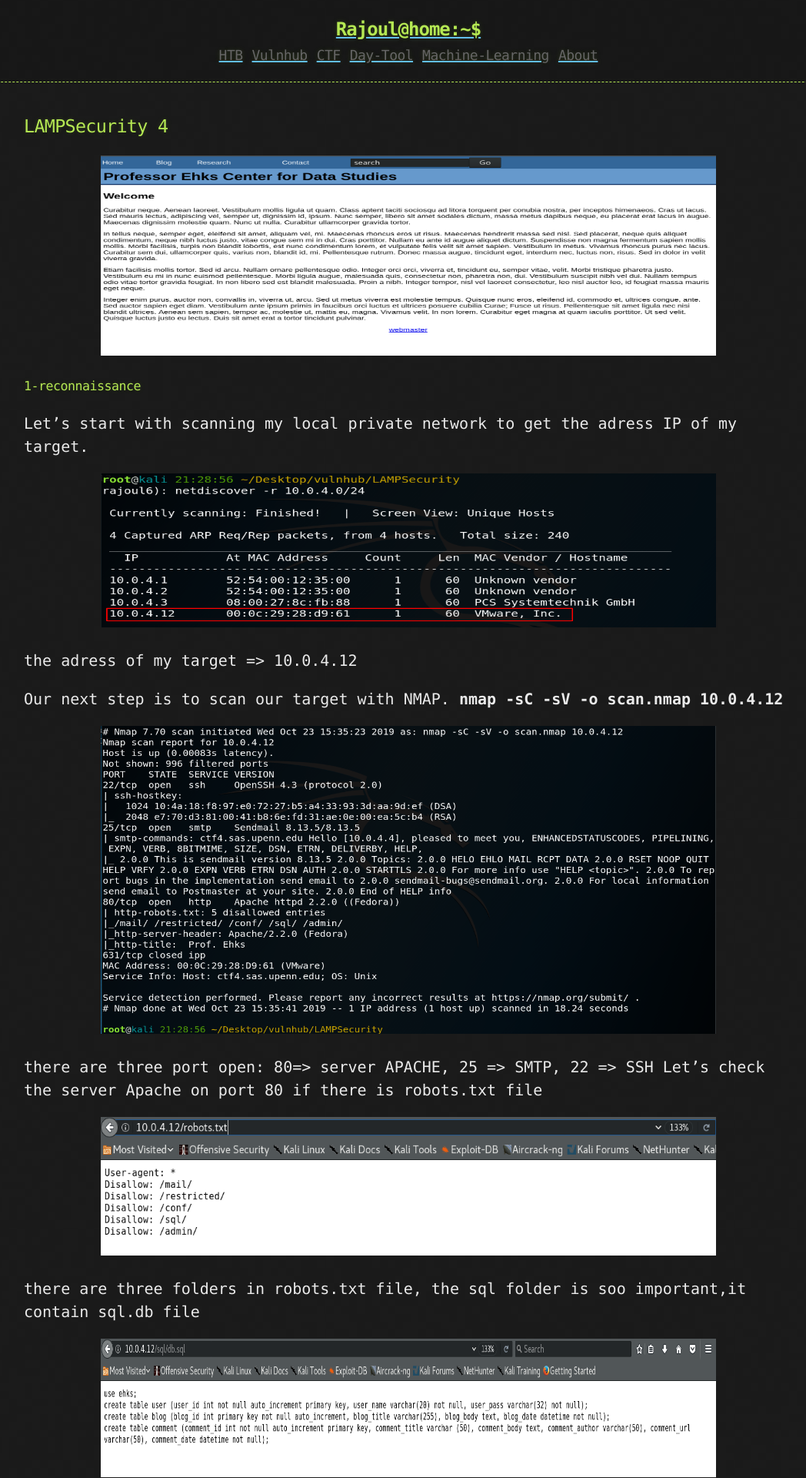
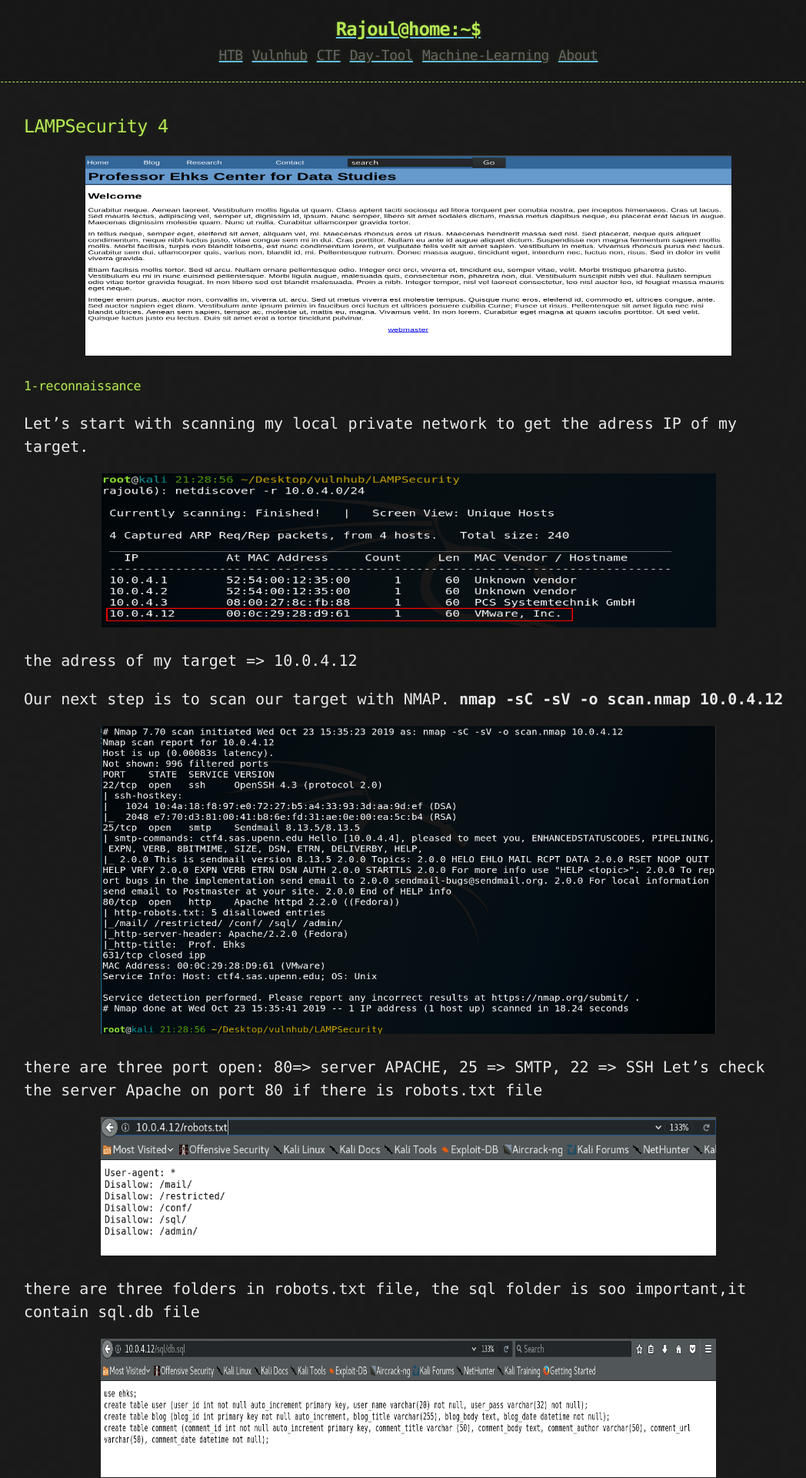
Before and after one commit to rajoul/rajoul.github.io, a Jekyll site: the page built from my_write_up/LAMPSecurity-4.md, in a window 1280 px wide. Shown: the top 1920 px of the page at 77% size, without its empty margins (109-1157 px from the left). Built offline with Jekyll 4.4.1, drawn with Linux system fonts in a browser that asks for light colours; our own code applies the rules of GitHub Pages for plain Markdown files.

Commit message:
Update LAMPSecurity-4.md

```diff
--- a/my_write_up/LAMPSecurity-4.md
+++ b/my_write_up/LAMPSecurity-4.md
@@ -1,6 +1,6 @@
 # LAMPSecurity 4
 <p align="center">
-  <img src="https://rajoul.github.io/my_write_up/image/LAMPSecurity-4/accueil.png" width="800" height="260">
+  <img src="https://rajoul.github.io/my_write_up/image/LAMPSecurity-4/accueil.png" width="840" height="260">
 </p>
 ##### 1-reconnaissance
 Let’s start with scanning my local private network to get the adress IP of my target.
@@ -49,7 +49,7 @@
 </p>
 dstevens belong to admins group, let's check the members od this group
 <p align="center">
-  <img src="https://rajoul.github.io/my_write_up/image/LAMPSecurity-4/group.png" width="800" height="100">
+  <img src="https://rajoul.github.io/my_write_up/image/LAMPSecurity-4/group.png" width="800" height="80">
 </p>
 Also achen belong to admin  group,we can discover the privilidge of this account.
 <p align="center">
```
